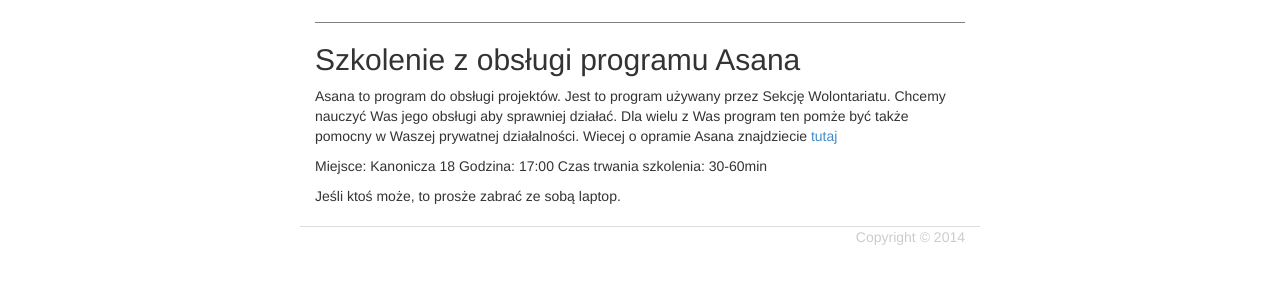
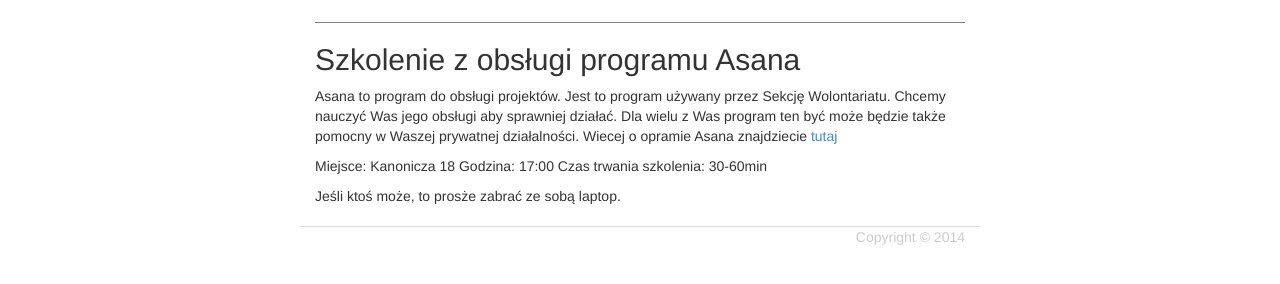
Before and after one commit to Krakow2016/tablica, a Jekyll site: the page built from _posts/2014-11-06-14-xi-szkolenie-z-obs-ugi-asany.md, in a window 1280 px wide. Shown: the part 330-614 px from the top of the page. Built offline with Jekyll 4.4.1, drawn with Linux system fonts in a browser that asks for light colours.

Commit message:
Updated 2014-11-06-14-xi-szkolenie-z-obs-ugi-asany.md

```diff
--- a/_posts/2014-11-06-14-xi-szkolenie-z-obs-ugi-asany.md
+++ b/_posts/2014-11-06-14-xi-szkolenie-z-obs-ugi-asany.md
@@ -13,7 +13,7 @@
 ## Szkolenie z obsługi programu Asana
 
 Asana to program do obsługi projektów.
-Jest to program używany przez Sekcję Wolontariatu. Chcemy nauczyć Was jego obsługi aby sprawniej działać. Dla wielu z Was program ten pomże być także pomocny w Waszej prywatnej działalności.
+Jest to program używany przez Sekcję Wolontariatu. Chcemy nauczyć Was jego obsługi aby sprawniej działać. Dla wielu z Was program ten być może będzie także pomocny w Waszej prywatnej działalności.
 Wiecej o opramie Asana znajdziecie [tutaj](https://asana.com/guide/learn)
 
 Miejsce: Kanonicza 18
```
